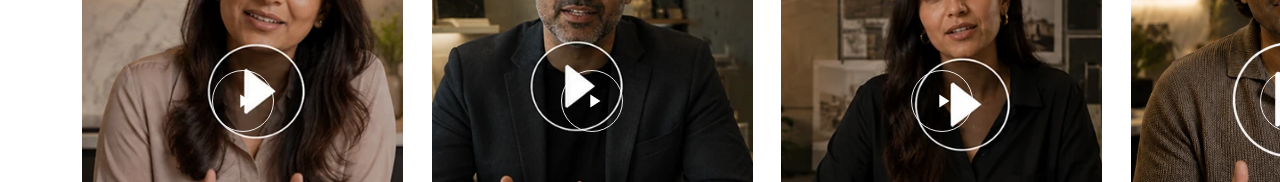
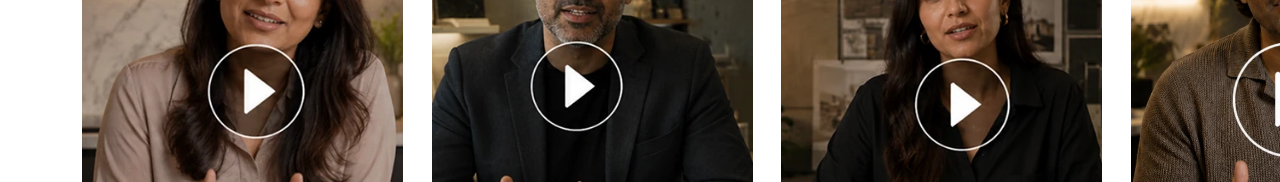
Before and after one commit to AmaanBarmare/kalingahomepage, a Next.js app: page / in a window 1280 px wide. Shown: the part 10370-10552 px from the top of the page. Built offline with nearby package versions, Linux system fonts and the light colour scheme.

Commit message:
video player removed

```diff
--- a/src/components/home/testimonials.tsx
+++ b/src/components/home/testimonials.tsx
@@ -25,6 +25,12 @@ import { testimonials } from "@/lib/content";
  * This is a real scroll container, so touch already has native panning with
  * momentum — driving scrollLeft from pointermove on top of that would double
  * every swipe. Drag is wired for MOUSE ONLY.
+ *
+ * THE PLAY MARK IS BAKED INTO THE POSTERS. Every testimonial still has the
+ * ring-and-triangle drawn into the image itself, so an overlaid one renders a
+ * second, offset mark. The button stays — it is the click target and carries
+ * the label — but it draws nothing. If the client later supplies clean posters
+ * without the mark, the overlay has to come back.
  *
  * There is a "Scrim" vector (544:3976) at x865 y7214 covering only the top
  * third of the cards. It does not appear in the rendered frame and no plausible
@@ -88,18 +94,14 @@ export function Testimonials() {
                   draggable={false}
                   className="object-cover"
                 />
+                {/* No drawn play mark — the poster already carries one (see
+                    the note above). This is the click target only. */}
                 <button
                   type="button"
                   disabled={!card.videoHref}
                   aria-label={`Play testimonial — ${card.role}, ${card.place}`}
-                  className="absolute inset-0 grid place-items-center transition-colors duration-300 hover:bg-black/10 disabled:cursor-default"
-                >
-                  <span className="grid size-[62px] place-items-center rounded-full border border-white/90 transition-transform duration-500 ease-[var(--ease-out-expo)] group-hover:scale-105">
-                    <svg viewBox="0 0 24 24" className="ml-[3px] size-[22px] fill-white" aria-hidden>
-                      <path d="M8 5v14l11-7z" />
-                    </svg>
-                  </span>
-                </button>
+                  className="absolute inset-0 transition-colors duration-300 hover:bg-black/10 disabled:cursor-default"
+                />
               </div>
 
               <figcaption className="mt-[10px] flex items-center">
```
